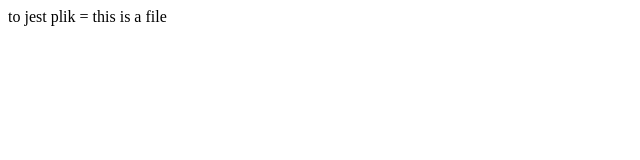
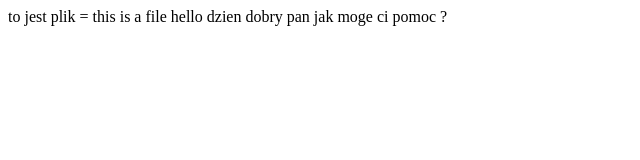
Before and after one commit to ziya3435/app1, a plain HTML site: page levent.html in a window 1280 px wide. Shown: the whole page, without its empty margins (0-640 px from the left). Drawn offline with Linux system fonts and the light colour scheme.

Commit message:
Levent branch new

```diff
--- a/levent.html
+++ b/levent.html
@@ -7,6 +7,7 @@
     <title>Document</title>
 </head>
 <body>
-    to jest plik = this is a file
+    to jest plik = this is a file hello
+    dzien dobry pan jak moge ci pomoc ?
 </body>
 </html>
```
